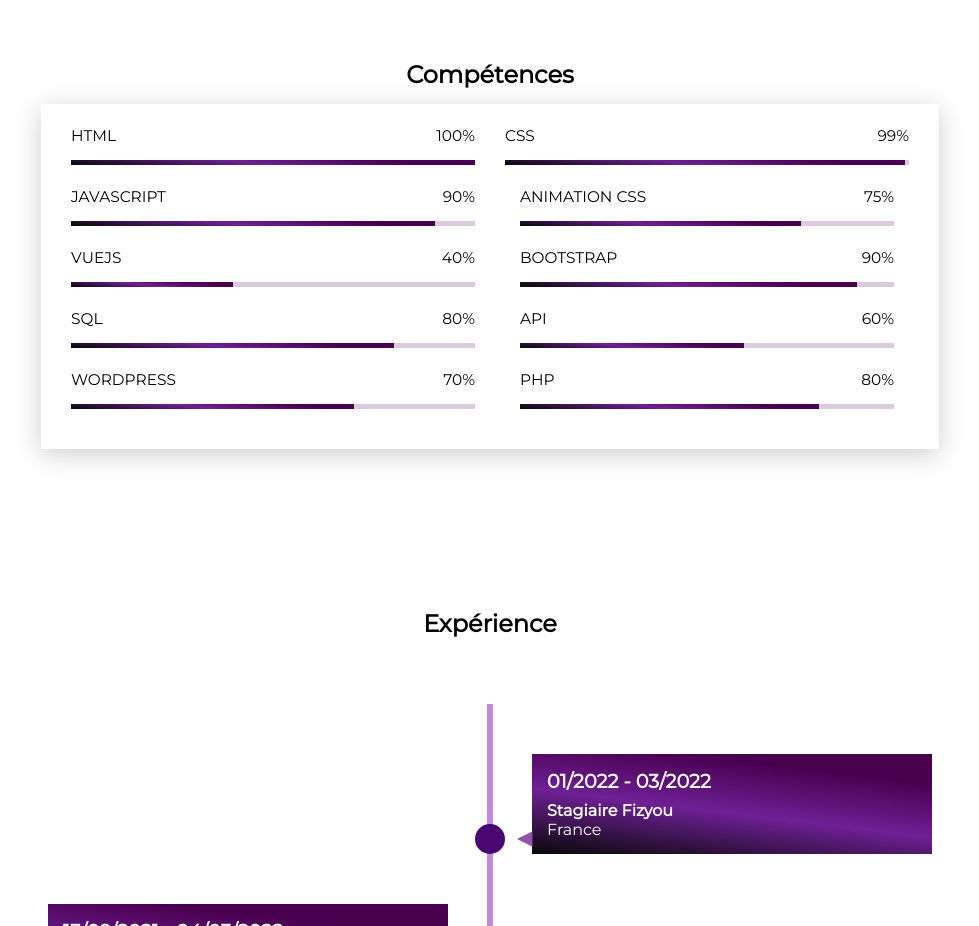
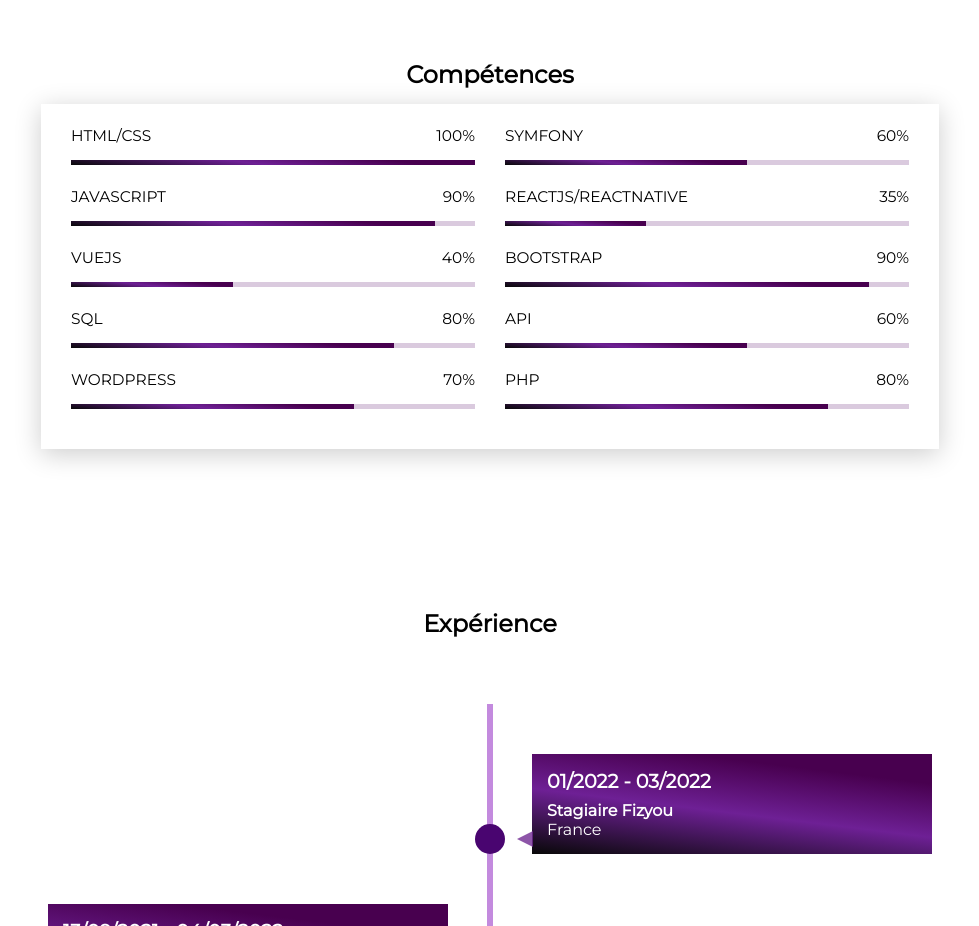
Before and after one commit to marieprincecc/Marie-Bouyssou, a website: page index.html in a window 1280 px wide. Shown: the part 1020-1946 px from the top of the page, without its empty margins (150-1129 px from the left). Drawn offline with Linux system fonts and the light colour scheme.

Commit message:
Update index.html

```diff
--- a/index.html
+++ b/index.html
@@ -25,7 +25,7 @@
         <div class="skills-content">
             <div class="skills-column">
                 <div class="progress-container">
-                    <span class="progress-badge">HTML</span>
+                    <span class="progress-badge">HTML/CSS</span>
                     <div class="progress">
                       <div class="progress-bar" style="width: 100%;"></div>
                       <span class="progress-value">100%</span>
@@ -66,21 +66,21 @@
                     <!-- Fin .progress-container -->
               </div>
             <!-- Fin .skills-column -->
+
+                   <!-- Fin .skills-column -->
             <div class="skills-column">
-                <div class="progress-container">
-                    <span class="progress-badge">CSS</span>
+                 <div class="progress-container">
+                    <span class="progress-badge">Symfony</span>
                     <div class="progress">
-                      <div class="progress-bar" style="width: 99%;"></div>
-                      <span class="progress-value">99%</span>
+                      <div class="progress-bar" style="width: 60%;"></div>
+                      <span class="progress-value">60%</span>
                     </div>
                   </div>
-                   <!-- Fin .skills-column -->
-            <div class="skills-column">
               <div class="progress-container">
-                  <span class="progress-badge">ANIMATION CSS</span>
+                  <span class="progress-badge">ReactJs/ReactNative</span>
                   <div class="progress">
-                    <div class="progress-bar" style="width: 75%;"></div>
-                    <span class="progress-value">75%</span>
+                    <div class="progress-bar" style="width: 35%;"></div>
+                    <span class="progress-value">35%</span>
                   </div>
                 </div>
                   <!-- Fin .progress-container -->
```
